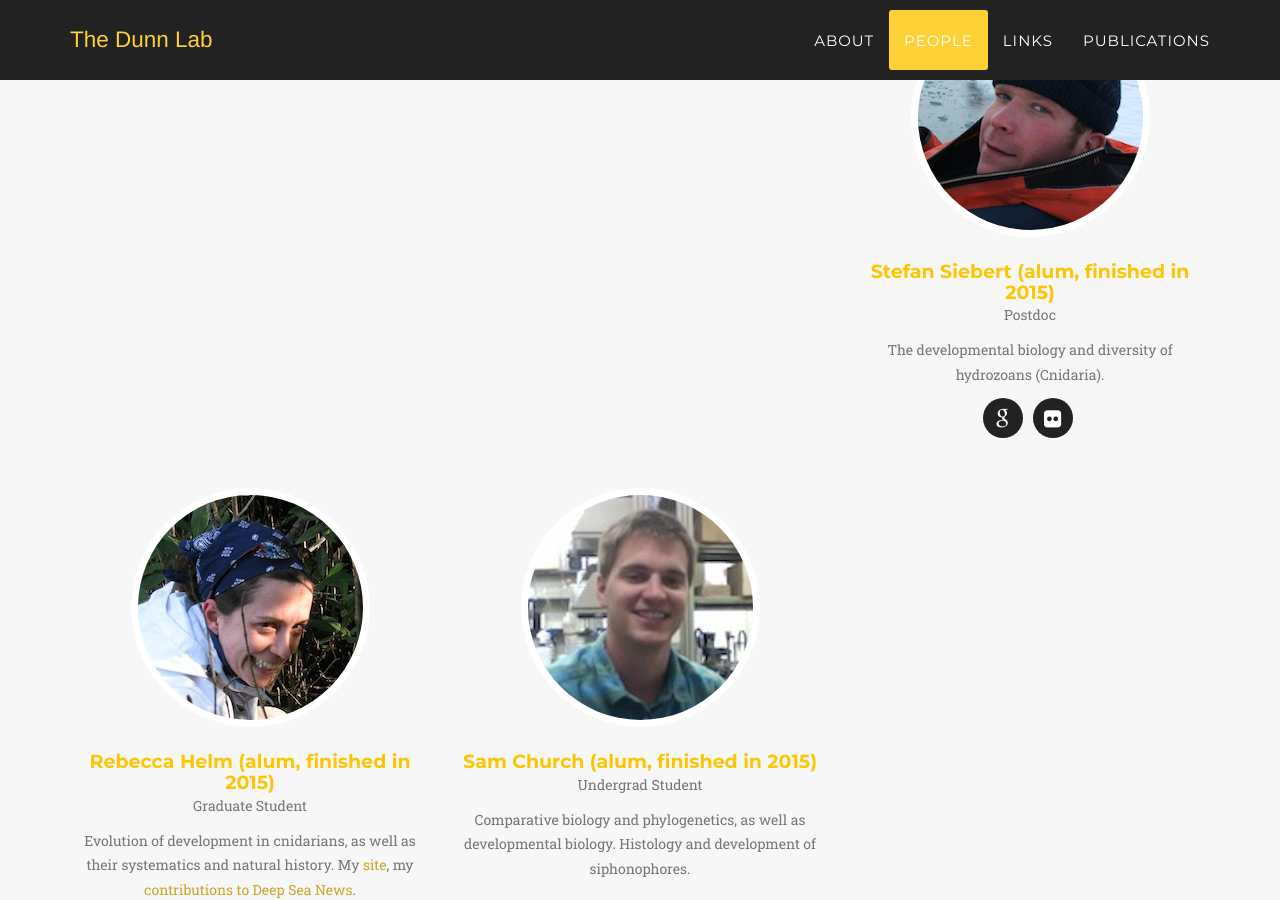
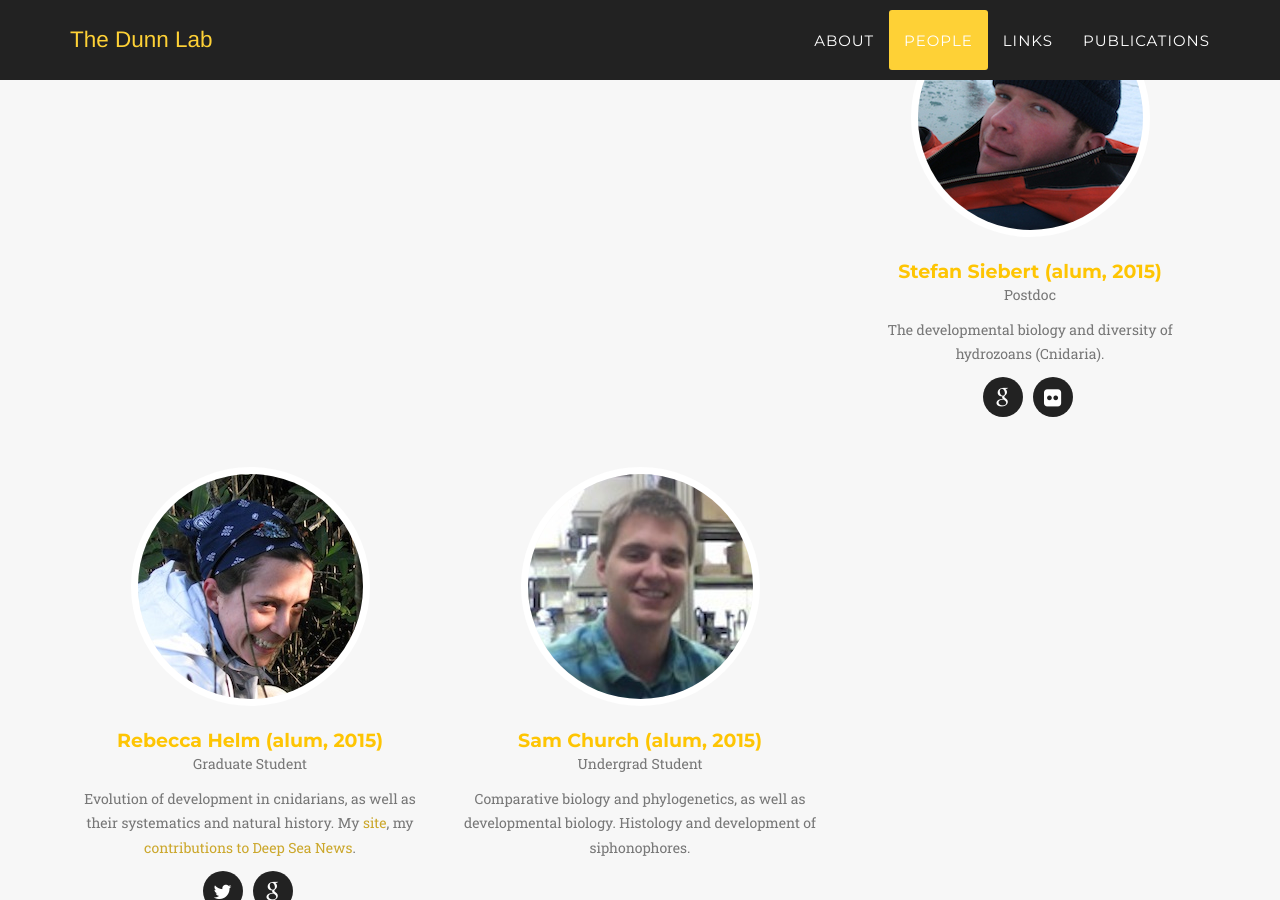
Before and after one commit to caseywdunn/caseywdunn.github.io, a Jekyll site: the page built from index.html, in a window 1280 px wide and 900 px high, scrolled down 4843 px. Built offline with Jekyll 4.4.1, drawn with Linux system fonts in a browser that asks for light colours; some web fonts are replaced.

Commit message:
formatting

```diff
--- a/_config.yml
+++ b/_config.yml
@@ -85,7 +85,7 @@ people:
   description: Comparative biology with additional interests in conservation. Inspired by the diversity of life.
   social:
 
-- name: Stefan Siebert (alum, finished in 2015)
+- name: Stefan Siebert (alum, 2015)
   pic: stefan
   position: Postdoc
   description: The developmental biology and diversity of hydrozoans (Cnidaria).
@@ -95,7 +95,7 @@ people:
     - title: flickr
       url: https://www.flickr.com/photos/ssiebert/
 
-- name: Rebecca Helm (alum, finished in 2015)
+- name: Rebecca Helm (alum, 2015)
   pic: rebecca
   position: Graduate Student
   description: Evolution of development in cnidarians, as well as their systematics and natural history. My <a href="http://www.rebeccarhelm.com/">site</a>, my <a href="http://deepseanews.com/about/rr-helm/">contributions to Deep Sea News</a>.
@@ -105,7 +105,7 @@ people:
     - title: google
       url: http://scholar.google.com/citations?user=NYI5GP8AAAAJ
 
-- name: Sam Church (alum, finished in 2015)
+- name: Sam Church (alum, 2015)
   pic: sam
   position: Undergrad Student
   description: Comparative biology and phylogenetics, as well as developmental biology. Histology and development of siphonophores.
```
